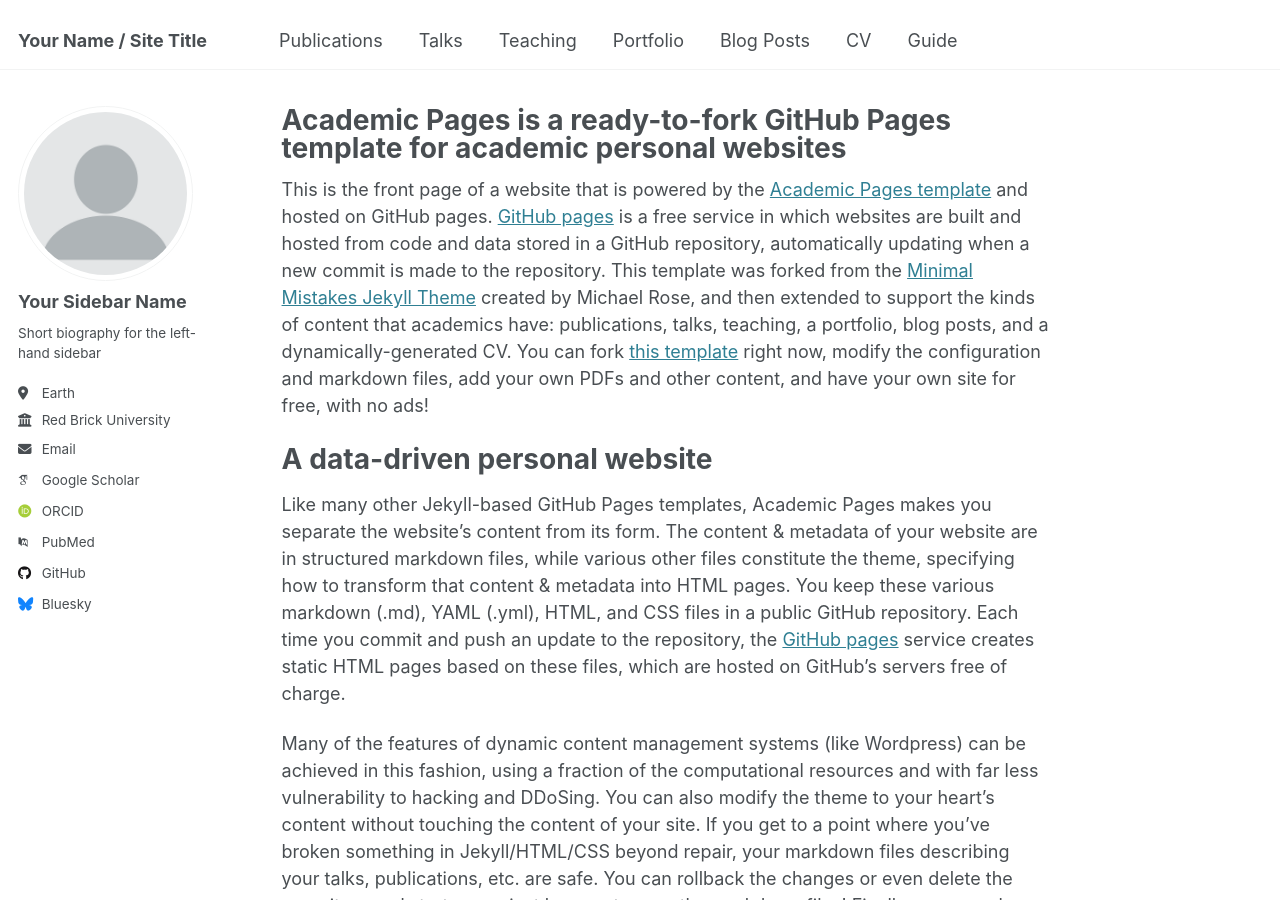
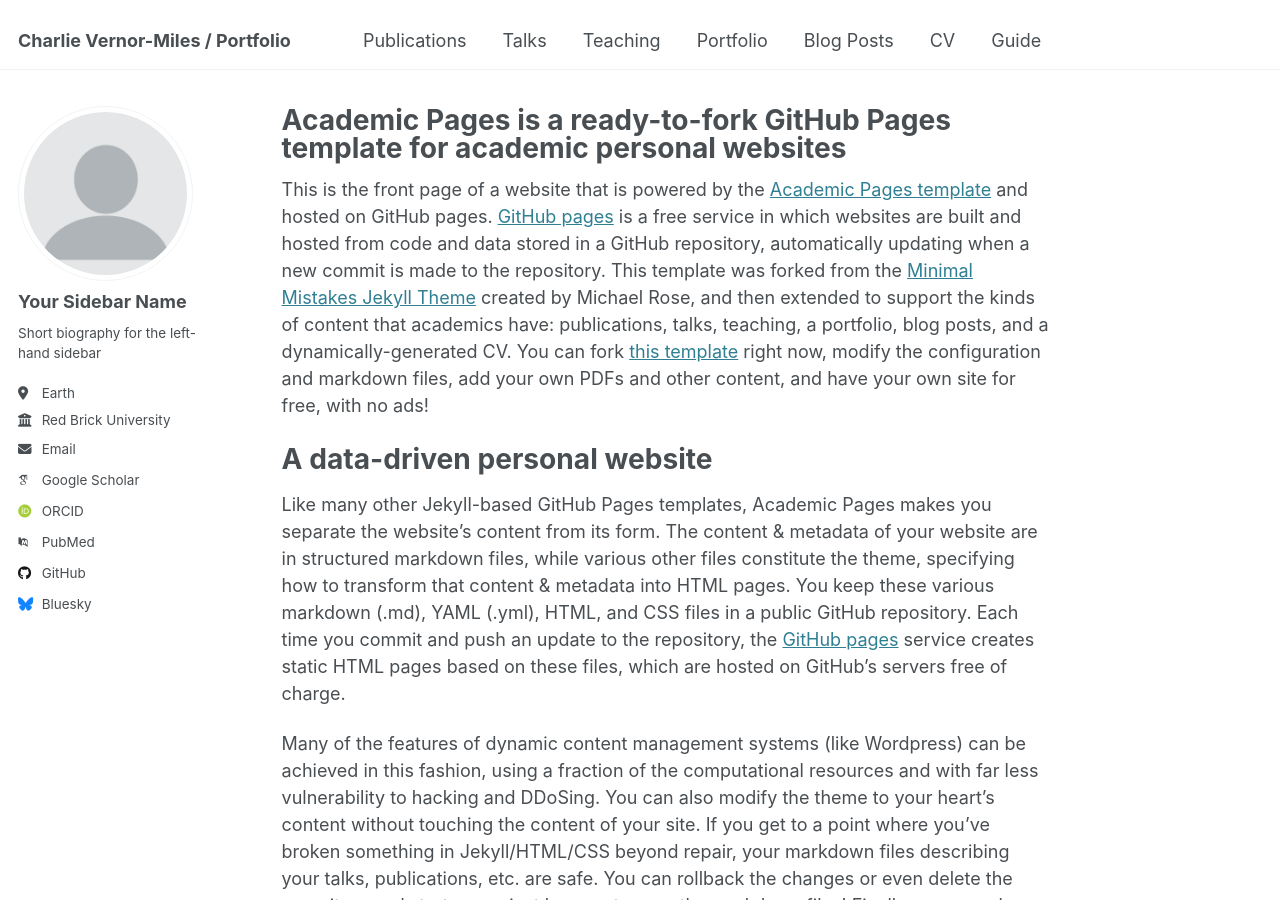
Before and after one commit to charlievernormiles/charlievernormiles.github.io, a Jekyll site: the page built from _pages/about.md, in a window 1280 px wide and 900 px high. Built offline with Jekyll 4.4.1, drawn with Linux system fonts in a browser that asks for light colours; some web fonts are replaced.

Commit message:
Update _config.yml

```diff
--- a/_config.yml
+++ b/_config.yml
@@ -9,13 +9,13 @@
 # Basic Site Settings
 locale                   : "en-US"
 site_theme               : "default"
-title                    : "Your Name / Site Title"
+title                    : "Charlie Vernor-Miles / Portfolio"
 title_separator          : "-"
 name                     : &name "Your Name"
 description              : &description "personal description"
-url                      : https://academicpages.github.io # the base hostname & protocol for your site e.g. "https://[your GitHub username].github.io"
+url                      : https://charlievernormiles.github.io # the base hostname & protocol for your site e.g. "https://[your GitHub username].github.io"
 baseurl                  : "" # the subpath of your site, e.g. "/blog"
-repository               : "academicpages/academicpages.github.io"
+repository               : "charlievernormiles/charlievernormiles.github.io"
 
 # Site Author - The following control what appear as part of the author content on the side bar.
 #               If a field is blank the icon and link will not appear, otherwise it will be shown.
```
